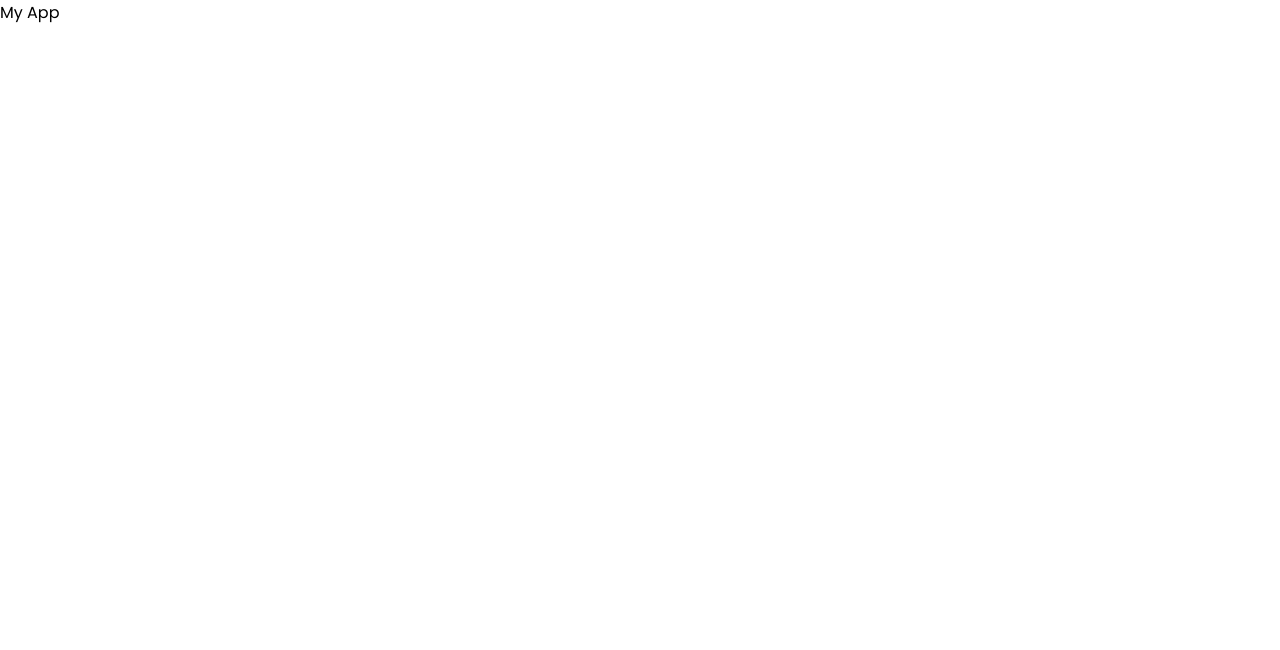
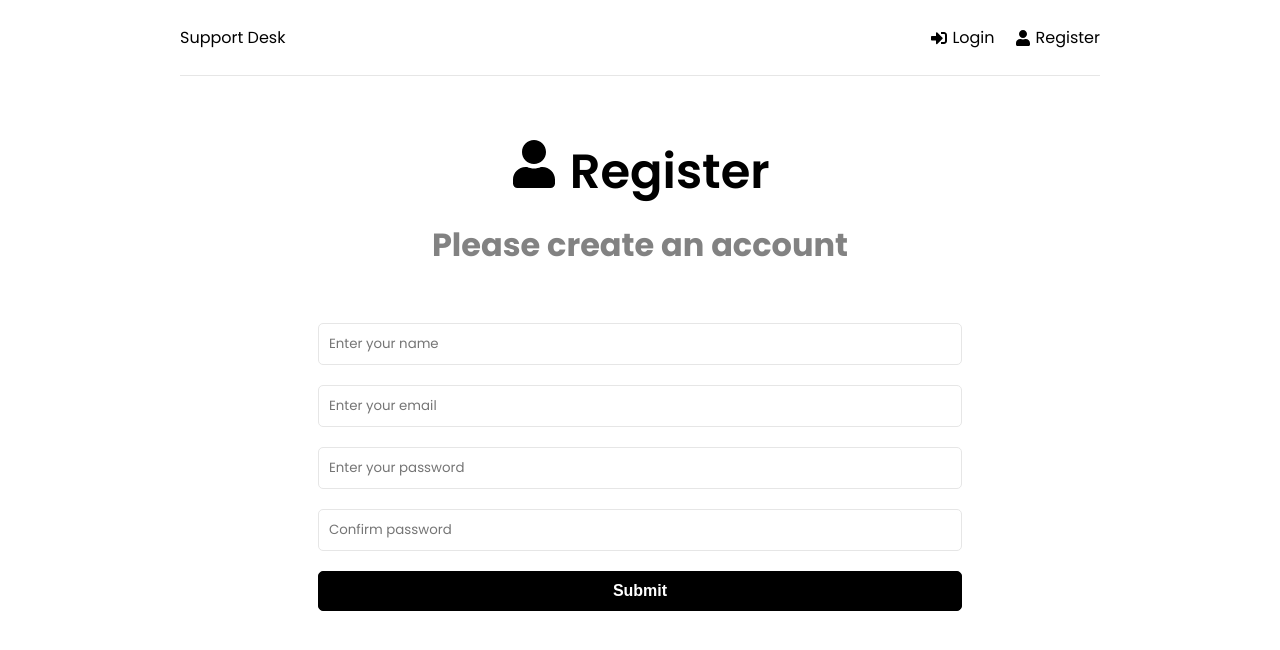
Before and after one commit to AdarshGhodke/Ticketing-System, a React (Create React App) app in the folder frontend/: page /register in a window 1280 px wide. Shown: the top 650 px of the page. Built offline with nearby package versions, Linux system fonts and the light colour scheme.

Commit message:
Initial Commit

```diff
--- a/frontend/src/App.js
+++ b/frontend/src/App.js
@@ -1,7 +1,28 @@
 import React from "react";
+import { BrowserRouter as Router, Routes, Route } from "react-router-dom";
+import { ToastContainer } from "react-toastify";
+import "react-toastify/dist/ReactToastify.css";
+import Header from "./components/Header";
+import Home from "./pages/Home";
+import Login from "./pages/Login";
+import Register from "./pages/Register";
 
 function App() {
-  return <div>My App</div>;
+  return (
+    <>
+      <Router>
+        <div className="container">
+          <Header />
+          <Routes>
+            <Route path="/" element={<Home />} />
+            <Route path="/login" element={<Login />} />
+            <Route path="/register" element={<Register />} />
+          </Routes>
+        </div>
+      </Router>
+      <ToastContainer />
+    </>
+  );
 }
 
 export default App;
--- /dev/null
+++ b/frontend/src/components/Header.jsx
@@ -0,0 +1,27 @@
+import React from "react";
+import { FaSignInAlt, FaSignOutAlt, FaUser } from "react-icons/fa";
+import { Link } from "react-router-dom";
+
+function Header() {
+  return (
+    <header className="header">
+      <div className="logo">
+        <Link to="/">Support Desk</Link>
+      </div>
+      <ul>
+        <li>
+          <Link to="/login">
+            <FaSignInAlt /> Login
+          </Link>
+        </li>
+        <li>
+          <Link to="/register">
+            <FaUser /> Register
+          </Link>
+        </li>
+      </ul>
+    </header>
+  );
+}
+
+export default Header;
--- /dev/null
+++ b/frontend/src/pages/Home.jsx
@@ -0,0 +1,24 @@
+import React from "react";
+import { Link } from "react-router-dom";
+import { FaQuestionCircle, FaTicketAlt } from "react-icons/fa";
+
+function Home() {
+  return (
+    <>
+      <section className="heading">
+        <h1>What do you need help with?</h1>
+        <p>Please choose from an option below</p>
+      </section>
+
+      <Link to="/new-ticket" className="btn btn-reverse btn-block">
+        <FaQuestionCircle /> Create New Ticket
+      </Link>
+
+      <Link to="/tickets" className="btn btn-block">
+        <FaTicketAlt /> View My Tickets
+      </Link>
+    </>
+  );
+}
+
+export default Home;
--- /dev/null
+++ b/frontend/src/pages/Login.jsx
@@ -0,0 +1,69 @@
+import React from "react";
+import { useState } from "react";
+import { toast } from "react-toastify";
+import { FaSignInAlt } from "react-icons/fa";
+
+function Login() {
+  const [formData, setFormData] = useState({
+    email: "",
+    password: "",
+  });
+
+  const { email, password } = formData;
+
+  const onChange = (e) => {
+    setFormData((prevState) => ({
+      ...prevState,
+      [e.target.name]: e.target.value,
+    }));
+  };
+
+  const onSubmit = (e) => {
+    e.preventDefault();
+  };
+
+  return (
+    <>
+      <section className="heading">
+        <h1>
+          <FaSignInAlt /> Login
+        </h1>
+        <p>Please Log in to get support</p>
+      </section>
+
+      <section className="form">
+        <form onSubmit={onSubmit}>
+          <div className="form-group">
+            <input
+              type="email"
+              className="form-control"
+              id="email"
+              name="email"
+              value={email}
+              onChange={onChange}
+              placeholder="Enter your email"
+              required
+            />
+          </div>
+          <div className="form-group">
+            <input
+              type="password"
+              className="form-control"
+              id="password"
+              name="password"
+              value={password}
+              onChange={onChange}
+              placeholder="Enter your password"
+              required
+            />
+          </div>
+          <div className="form-group">
+            <button className="btn btn-block">Submit</button>
+          </div>
+        </form>
+      </section>
+    </>
+  );
+}
+
+export default Login;
--- /dev/null
+++ b/frontend/src/pages/Register.jsx
@@ -0,0 +1,99 @@
+import React from "react";
+import { useState } from "react";
+import { toast } from "react-toastify";
+import { FaUser } from "react-icons/fa";
+
+function Register() {
+  const [formData, setFormData] = useState({
+    name: "",
+    email: "",
+    password: "",
+    password2: "",
+  });
+
+  const { name, email, password, password2 } = formData;
+
+  const onChange = (e) => {
+    setFormData((prevState) => ({
+      ...prevState,
+      [e.target.name]: e.target.value,
+    }));
+  };
+
+  const onSubmit = (e) => {
+    e.preventDefault();
+
+    if (password !== password2) {
+      toast.error("Passwords do not match");
+    }
+  };
+
+  return (
+    <>
+      <section className="heading">
+        <h1>
+          <FaUser /> Register
+        </h1>
+        <p>Please create an account</p>
+      </section>
+
+      <section className="form">
+        <form onSubmit={onSubmit}>
+          <div className="form-group">
+            <input
+              type="text"
+              className="form-control"
+              id="name"
+              name="name"
+              value={name}
+              onChange={onChange}
+              placeholder="Enter your name"
+              required
+            />
+          </div>
+          <div className="form-group">
+            <input
+              type="email"
+              className="form-control"
+              id="email"
+              name="email"
+              value={email}
+              onChange={onChange}
+              placeholder="Enter your email"
+              required
+            />
+          </div>
+          <div className="form-group">
+            <input
+              type="password"
+              className="form-control"
+              id="password"
+              name="password"
+              value={password}
+              onChange={onChange}
+              placeholder="Enter your password"
+              required
+            />
+          </div>
+          <div className="form-group">
+            <input
+              type="password"
+              className="form-control"
+              id="password2"
+              name="password2"
+              value={password2}
+              onChange={onChange}
+              placeholder="Confirm password"
+              required
+            />
+          </div>
+          <div className="form-group">
+            <button className="btn btn-block">Submit</button>
+          </div>
+        </form>
+      </section>
+    </>
+  );
+}
+
+export default Register;
```
